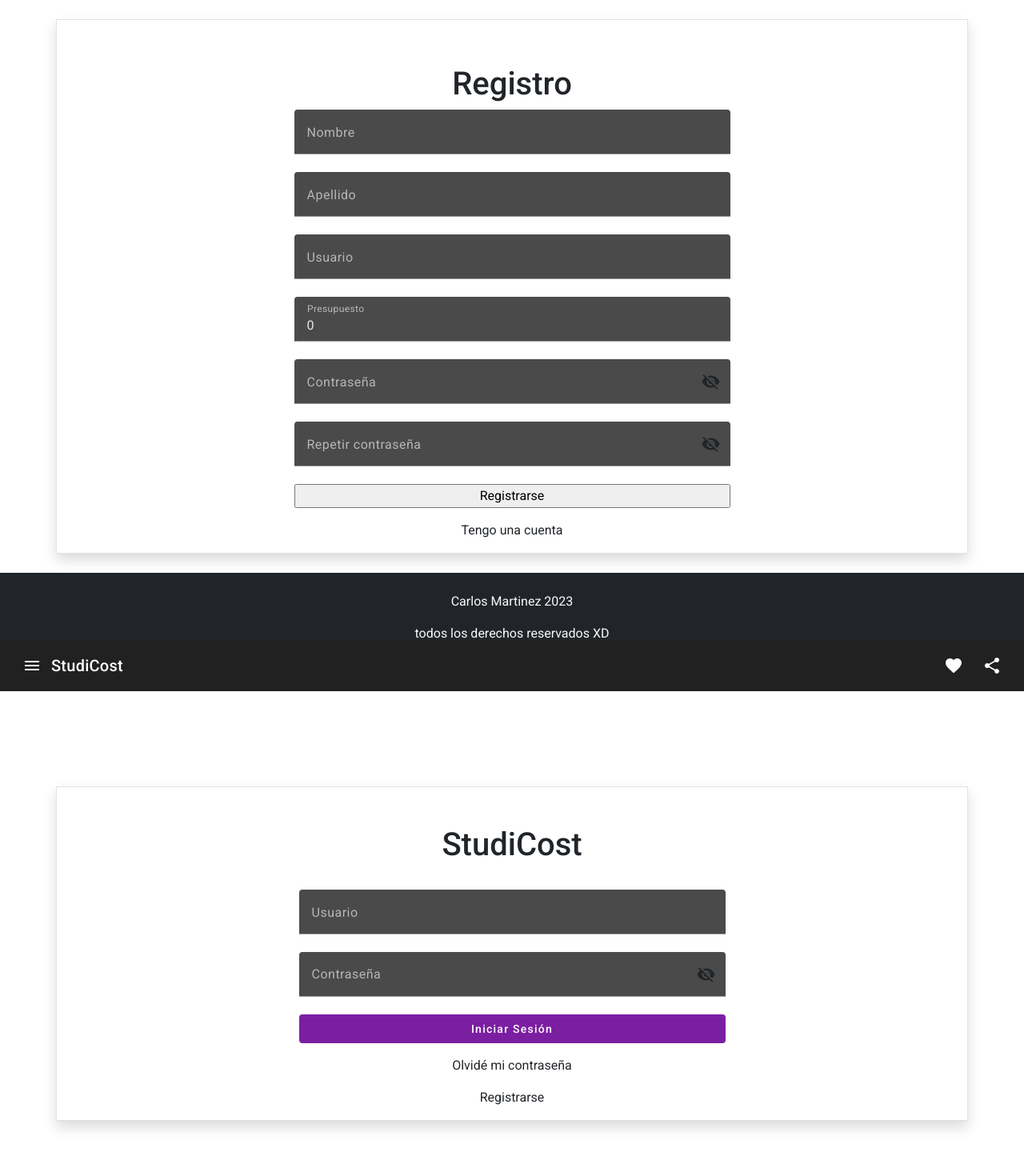
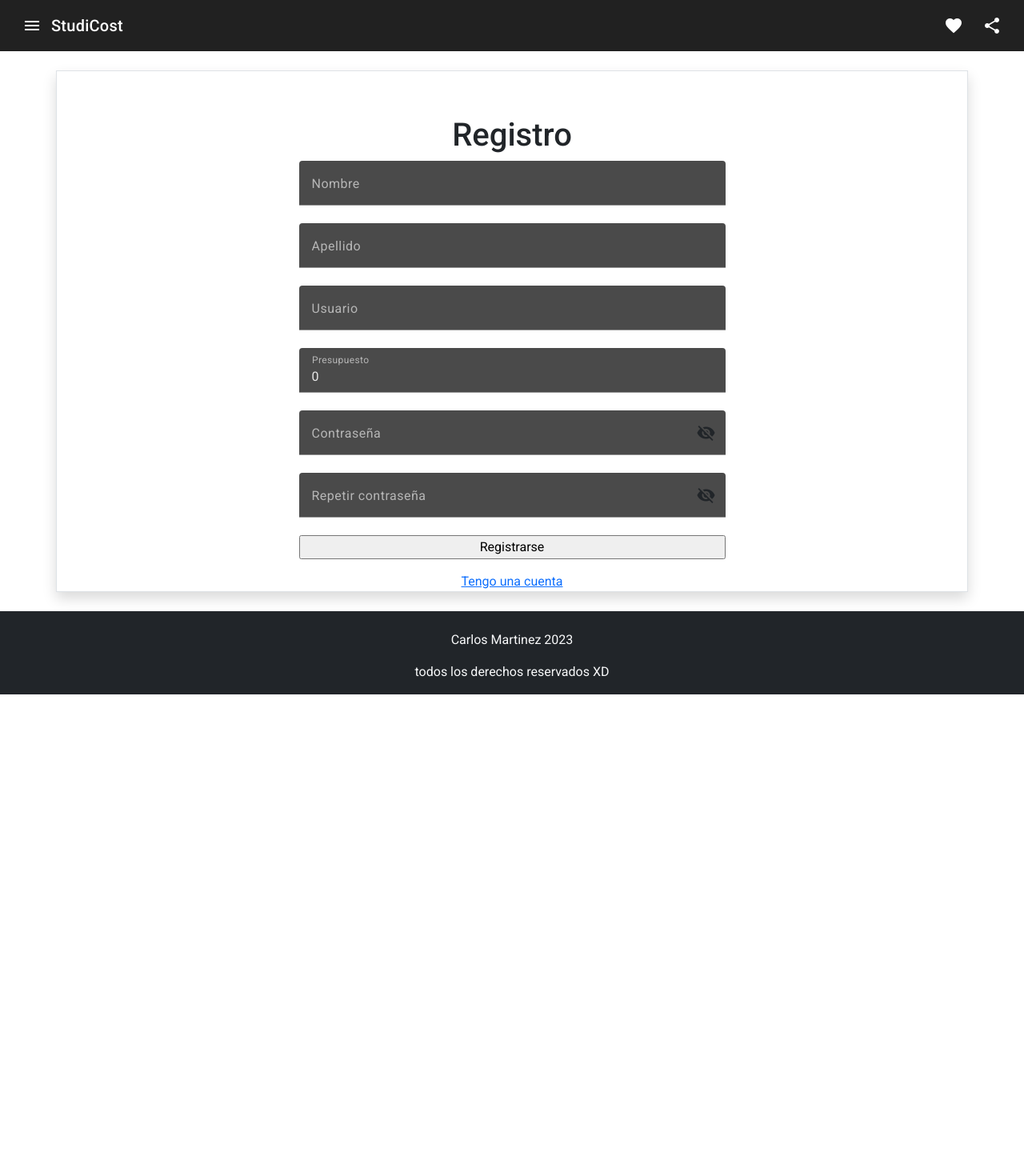
Before and after one commit to Jenoz504/StudiCost-App, an Angular app: page /registro in a window 1280 px wide. Before the commit this address led to /. Shown: the top 1470 px of the page at 80% size. After the commit the page ends 868 px from the top, so only its background shows below. Built offline with nearby package versions, Linux system fonts and the light colour scheme.

Commit message:
Navegacion funcional

```diff
--- a/src/app/app.component.html
+++ b/src/app/app.component.html
@@ -1,2 +1 @@
-<app-registro></app-registro>
-<app-login></app-login>
+<router-outlet></router-outlet>
--- a/src/app/app.routes.ts
+++ b/src/app/app.routes.ts
@@ -1,3 +1,14 @@
 import { Routes } from '@angular/router';
+import { LoginComponent } from './views/login/login.component';
+import { RegistroComponent } from './views/registro/registro.component';
 
-export const routes: Routes = [];
+export const routes: Routes = [
+  {
+    path: 'login',
+    component: LoginComponent
+  },
+  {
+    path: 'registro',
+    component: RegistroComponent
+  }
+];
--- a/src/app/components/login-form/login-form.component.html
+++ b/src/app/components/login-form/login-form.component.html
@@ -28,7 +28,7 @@
     <div class="col-md-1 col-lg-3"></div>
     </div>
     <div class="row pt-3">
-        <p class="text-center">Olvidé mi contraseña</p>
-        <p class="text-center">Registrarse</p>
+        <a class="text-center">Olvidé mi contraseña</a>
+        <a  class="text-center" routerLink="/registro">Registrarse</a>
     </div>
 </div>
--- a/src/app/components/login-form/login-form.component.ts
+++ b/src/app/components/login-form/login-form.component.ts
@@ -4,11 +4,12 @@ import {MatInputModule} from '@angular/material/input';
 import {MatFormFieldModule} from '@angular/material/form-field';
 import {MatIconModule} from '@angular/material/icon';
 import {MatButtonModule} from '@angular/material/button';
+import { RouterLink, RouterOutlet } from '@angular/router';
 
 @Component({
   selector: 'app-login-form',
   standalone: true,
-  imports: [MatSelectModule,MatInputModule ,MatFormFieldModule,MatIconModule,MatButtonModule],
+  imports: [MatSelectModule,MatInputModule ,MatFormFieldModule,MatIconModule,MatButtonModule, RouterLink, RouterOutlet],
   templateUrl: './login-form.component.html',
   styleUrl: './login-form.component.css'
 })
--- a/src/app/components/registro-form/registro-form.component.html
+++ b/src/app/components/registro-form/registro-form.component.html
@@ -58,7 +58,7 @@
         <div class="col-12 col-md-10 col-lg-6 ">
           <mat-form-field class="col-12">
             <mat-label>Repetir contraseña</mat-label>
-            <input matInput placeholder="Contraseña" [type]="hide ? 'password' : 'text'">
+            <input matInput placeholder="Contraseña" [type]="hide ? 'password' : 'text'" name="contrasena2" [(ngModel)] ='contrasena2'>
             <mat-icon matSuffix (click)="hide = !hide">{{hide ? 'visibility_off' : 'visibility'}}</mat-icon>
           </mat-form-field>
         </div>
@@ -72,6 +72,6 @@
     </div>
     </form>
     <div class="row pt-3">
-      <p class="text-center">Tengo una cuenta</p>
+      <a class="text-center" routerLink="/login">Tengo una cuenta</a>
     </div>
   </div>
--- a/src/app/components/registro-form/registro-form.component.ts
+++ b/src/app/components/registro-form/registro-form.component.ts
@@ -7,25 +7,27 @@ import {MatButtonModule} from '@angular/material/button';
 import { EstudiantesModel } from '../../models/EstudiantesModel';
 import { EstudianteService } from '../../services/estudiante.service';
 import { HttpClientModule } from '@angular/common/http';
-import { RouterLink } from '@angular/router';
+import { Router, RouterLink } from '@angular/router';
 import { AsyncPipe } from '@angular/common';
 import { FormsModule } from '@angular/forms';
 import { ToastrService } from 'ngx-toastr';
 import { encriptar } from '../../util/util-encrypt';
+import { routes } from '../../app.routes';
 
 @Component({
   selector: 'app-registro-form',
   standalone: true,
-  imports: [MatSelectModule,MatInputModule ,MatFormFieldModule,MatIconModule,MatButtonModule, HttpClientModule,RouterLink, AsyncPipe, FormsModule],
+  imports: [MatSelectModule,MatInputModule ,MatFormFieldModule,MatIconModule,MatButtonModule, HttpClientModule,RouterLink, AsyncPipe, FormsModule,RouterLink],
   templateUrl: './registro-form.component.html',
   styleUrl: './registro-form.component.css'
 })
 
 export class RegistroFormComponent {
   hide = true;
-
+  contrasena2:string = '';
   constructor(private servicioEstudiante: EstudianteService,
-    private toastr: ToastrService) {
+    private toastr: ToastrService,
+    private router: Router) {
   }
 
   Estudiante: EstudiantesModel = {
@@ -40,16 +42,27 @@ export class RegistroFormComponent {
   Estudiantes: EstudiantesModel[]=[]
 
   guardarUsuario(): void {
+    if (this.lasContrasenasCoinciden()) {
       this.Estudiante.contrasena = encriptar(JSON.stringify(this.Estudiante.contrasena));
-    this.toastr.success("Ya puedes iniciar sesión.", JSON.stringify(this.Estudiante.contrasena));
       console.log(this.Estudiante);
       this.servicioEstudiante.guardarEstudiante(this.Estudiante).subscribe(data=> {
         console.log(data);
-      // this.router.navigate(['/login']);
+        this.router.navigate(['/login']);
         this.toastr.success("Ya puedes iniciar sesión.","¡Estudiante registrado con éxito!");
       }, error => {
         this.toastr.error("Procura llenar todos los campos", "No se ha guardado");
         console.log(error);
       });
+    }else {
+      this.toastr.error("Las contraseñas no coinciden", "No se ha guardado");
     }
+
+
   }
+  lasContrasenasCoinciden():boolean {
+    if (this.contrasena2 == this.Estudiante.contrasena) {
+      return true;
+    }
+      return false;
+    };
+}
--- a/src/app/views/login/login.component.ts
+++ b/src/app/views/login/login.component.ts
@@ -2,11 +2,12 @@ import { Component, ViewChild } from '@angular/core';
 import { NavbarComponent } from '../../components/navbar/navbar.component';
 import { LoginFormComponent } from "../../components/login-form/login-form.component";
 import { FooterComponent } from '../../components/footer/footer.component';
+import { RouterOutlet } from '@angular/router';
 
 @Component({
   selector: 'app-login',
   standalone: true,
-  imports: [NavbarComponent, LoginFormComponent, FooterComponent],
+  imports: [NavbarComponent, LoginFormComponent, FooterComponent,RouterOutlet],
   templateUrl: './login.component.html',
   styleUrl: './login.component.css'
 })
--- a/src/app/views/registro/registro.component.html
+++ b/src/app/views/registro/registro.component.html
@@ -1,4 +1,12 @@
 <div class=" h-100 d-flex flex-column justify-content-between">
+  <div class="row">
+
+    <app-navbar></app-navbar>
+</div>
+  <div class="row ">
     <app-registro-form></app-registro-form>
-    <app-footer></app-footer>
+  </div>
+  <div class="row ">
+      <app-footer></app-footer>
+  </div>
 </div>
--- a/src/app/views/registro/registro.component.ts
+++ b/src/app/views/registro/registro.component.ts
@@ -1,11 +1,13 @@
 import { Component } from '@angular/core';
 import { RegistroFormComponent } from '../../components/registro-form/registro-form.component';
 import { FooterComponent } from '../../components/footer/footer.component';
+import { RouterOutlet } from '@angular/router';
+import { NavbarComponent } from '../../components/navbar/navbar.component';
 
 @Component({
   selector: 'app-registro',
   standalone: true,
-  imports: [RegistroFormComponent,FooterComponent],
+  imports: [RegistroFormComponent,FooterComponent,RouterOutlet, NavbarComponent],
   templateUrl: './registro.component.html',
   styleUrl: './registro.component.css'
 })
```
Also changed, not shown: src/app/views/login/login.component.html (line endings or trailing spaces). Lines whose indentation alone changed are shown as unchanged.
